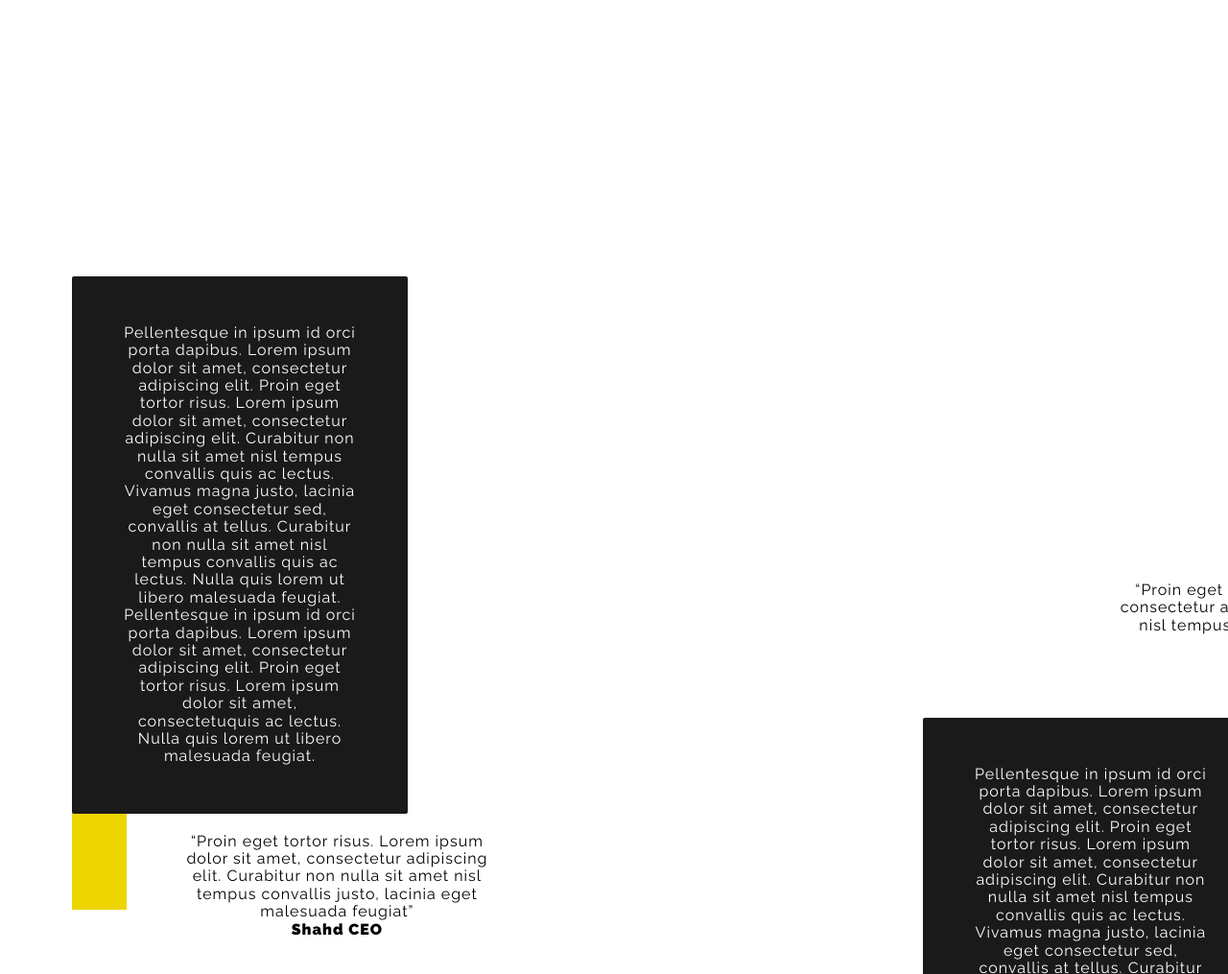
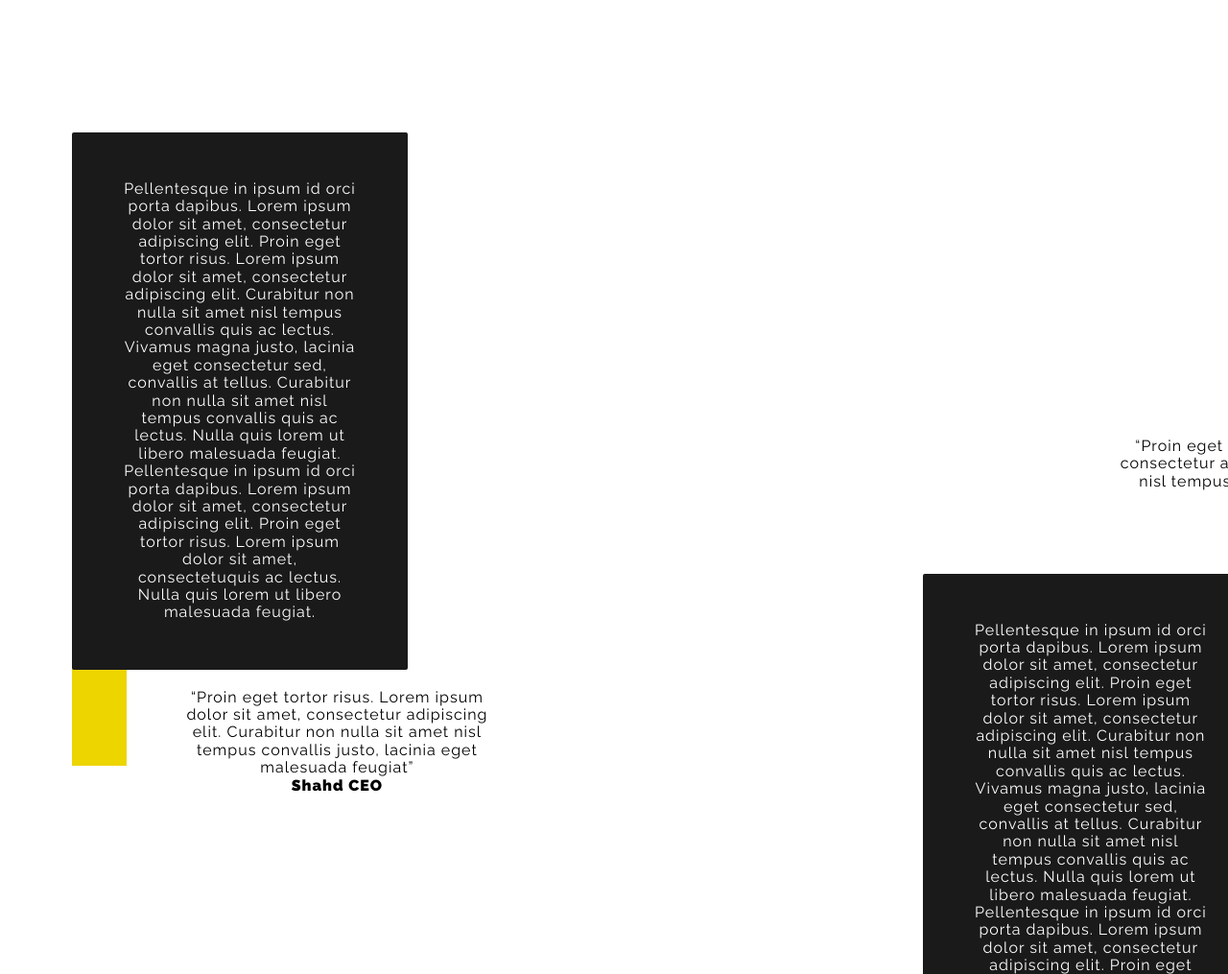
Before and after one commit to shahd000936/our-project, a plain HTML site: page index.html in a window 1280 px wide. Shown: the part 3760-4775 px from the top of the page at 96% size. Drawn offline with nearby package versions, Linux system fonts and the light colour scheme.

Commit message:
changed margin
margin top of .our-team-article-top have been decreased

```diff
--- a/css/our-team.css
+++ b/css/our-team.css
@@ -53,7 +53,7 @@
     display: flex;
     justify-content: space-between;
     align-items: flex-end;
-    margin-top: 300px;
+    margin-top: 150px;
 }
 .our-team-article-main {
     background-color: #1a1a1a;
```
